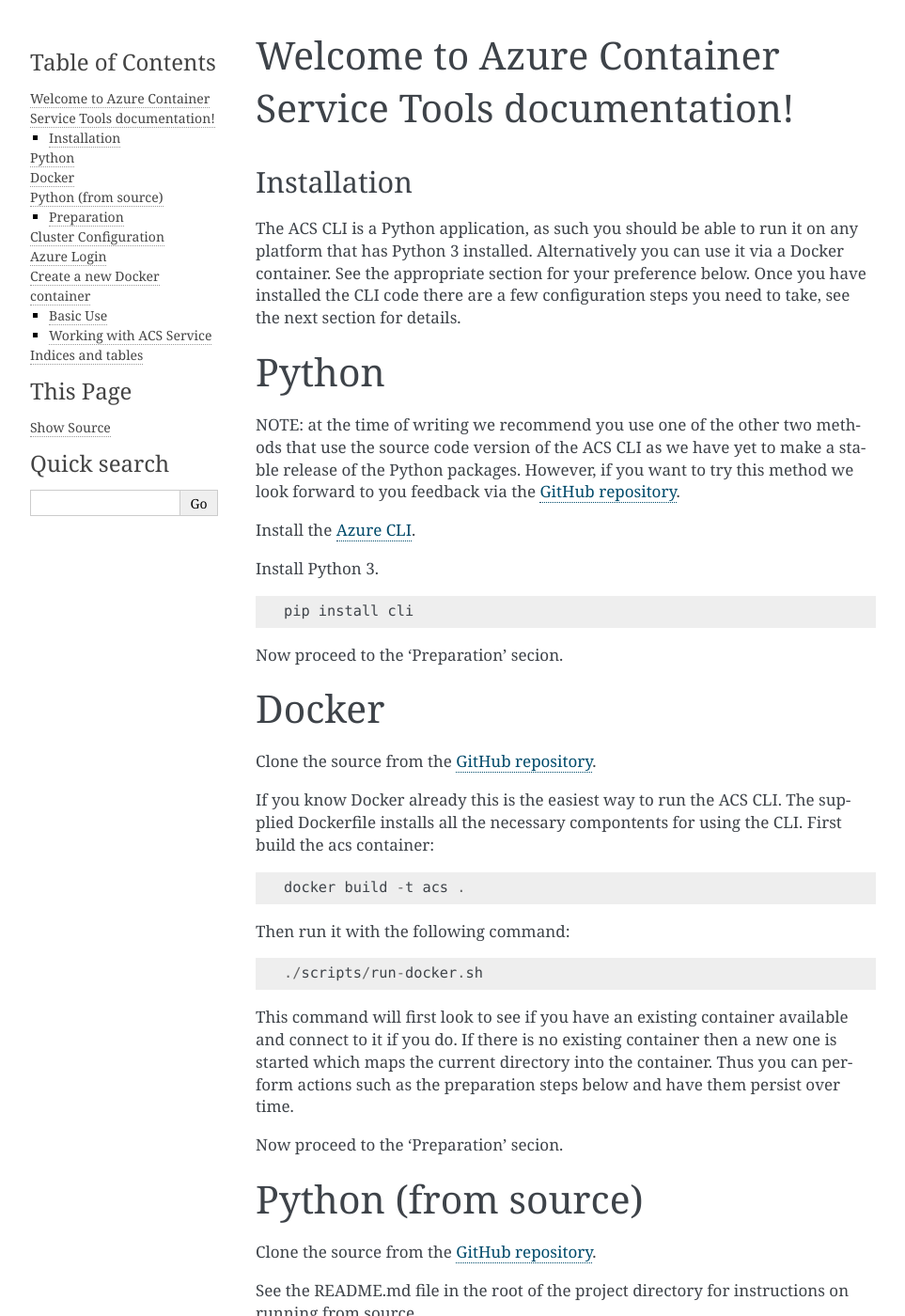
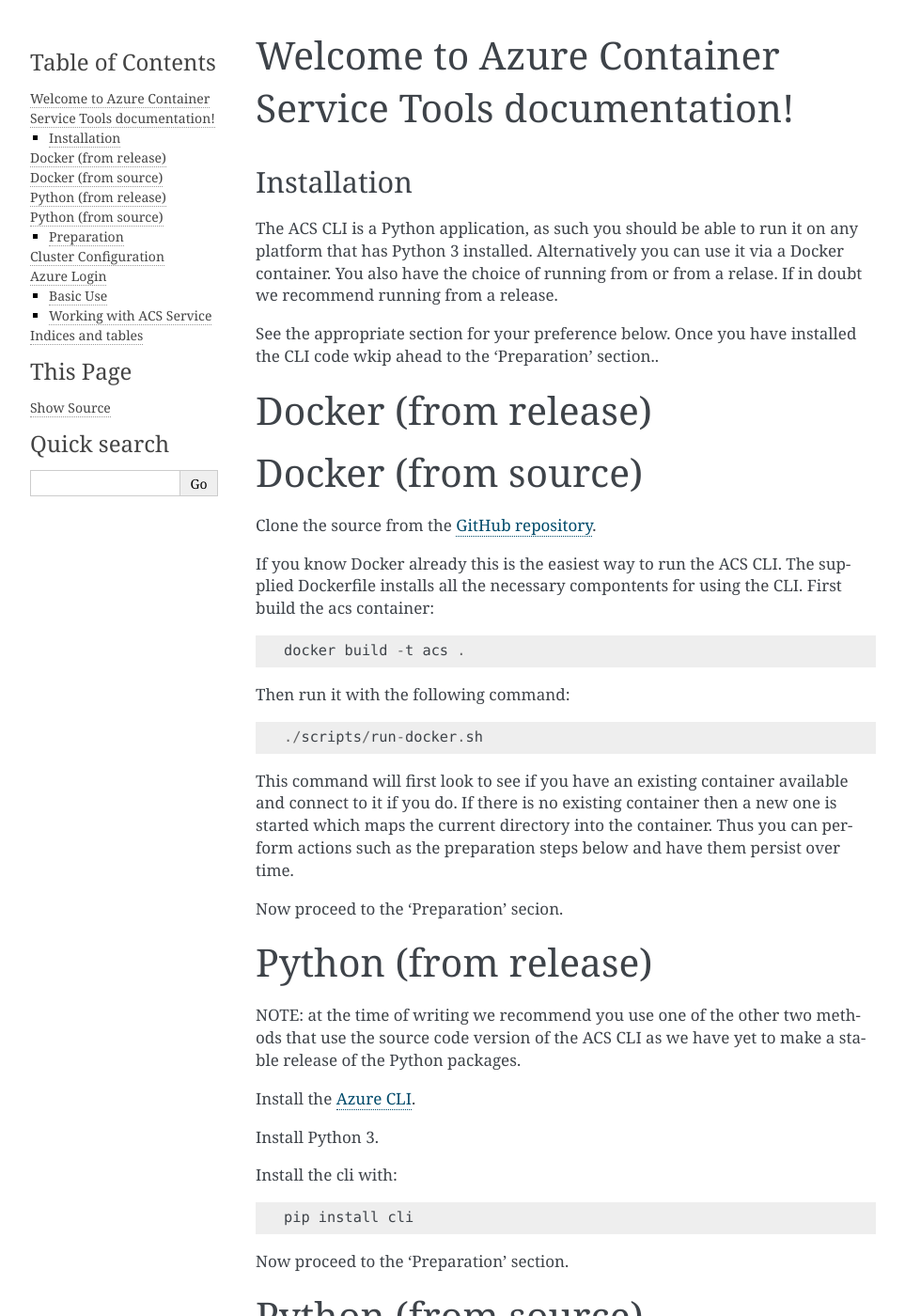
Before and after one commit to wteklabs/acs-cli, a Sphinx documentation site: the page built from docs/source/index.rst, in a window 1280 px wide and 1400 px high. Shown: the whole window at 94% size, without its empty margins (148-1111 px from the left). Built offline with Sphinx 7.4.7, drawn with Linux system fonts in a browser that asks for light colours; some of the changed text lies outside the part shown.

```diff
--- a/docs/source/index.rst
+++ b/docs/source/index.rst
@@ -6,34 +6,18 @@
 
 The ACS CLI is a Python application, as such you should be able to run
 it on any platform that has Python 3 installed. Alternatively you can
-use it via a Docker container. See the appropriate section for your
-preference below. Once you have installed the CLI code there are a few
-configuration steps you need to take, see the next section for
-details.
+use it via a Docker container. You also have the choice of running
+from or from a relase. If in doubt we recommend running from a
+release.
 
-Python
-======
+See the appropriate section for your preference below. Once you have
+installed the CLI code wkip ahead to the 'Preparation' section..
 
-NOTE: at the time of writing we recommend you use one of the other two
-methods that use the source code version of the ACS CLI as we have yet
-to make a stable release of the Python packages. However, if you want
-to try this method we look forward to you feedback via the
-`GitHub repository`_.
+Docker (from release)
+=====================
 
-Install the `Azure CLI`_.
-
-Install Python 3.
-
-::
-
-  pip install cli
-
-.. _Azure CLI: https://azure.microsoft.com/en-us/documentation/articles/xplat-cli-install/
-
-Now proceed to the 'Preparation' secion.
-
-Docker
-======
+Docker (from source)
+====================
 
 Clone the source from the `GitHub repository`_.
 
@@ -55,6 +39,25 @@
 
 Now proceed to the 'Preparation' secion.
 
+Python (from release)
+=====================
+
+NOTE: at the time of writing we recommend you use one of the other two
+methods that use the source code version of the ACS CLI as we have yet
+to make a stable release of the Python packages.
+
+Install the `Azure CLI`_.
+
+Install Python 3.
+
+Install the cli with::
+
+  pip install cli
+
+.. _Azure CLI: https://azure.microsoft.com/en-us/documentation/articles/xplat-cli-install/
+
+Now proceed to the 'Preparation' section.
+
 Python (from source)
 ====================
 
@@ -67,16 +70,10 @@
 Preparation
 -----------
 
-Create a `service principle`_ that allows the applciation to manage
-your subscription.
-
-.. _Service Principle: http://rgardler.github.io/2016/02/10/create_keys_for_an_application_to_manage_azure
-
 Cluster Configuration
 =====================
 
 Create a config.ini by copying config.ini.tmpl and editing it accoringly.
-
 
 Azure Login
 ===========
@@ -86,16 +83,6 @@
 
   azure login
   azure config mode arm
-
-Create a new Docker container
-=============================
-
-If you are using the Docker container you might want to commit these
-changes to ensure that you don't need to do these steps every time you
-start the container. To do this `exit` the container and run the
-following commands::
-
-  docker commit acs acs
 
 Basic Use
 ---------
```
Also changed, not shown: 1 other file.
